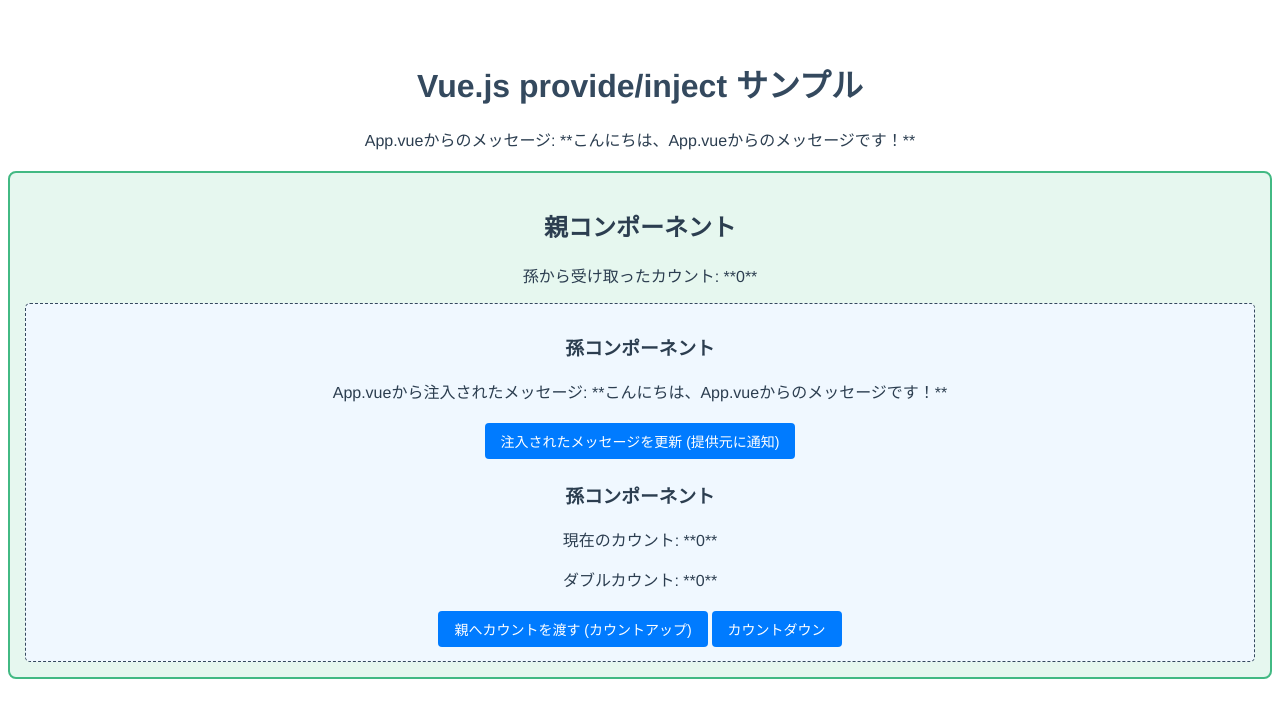
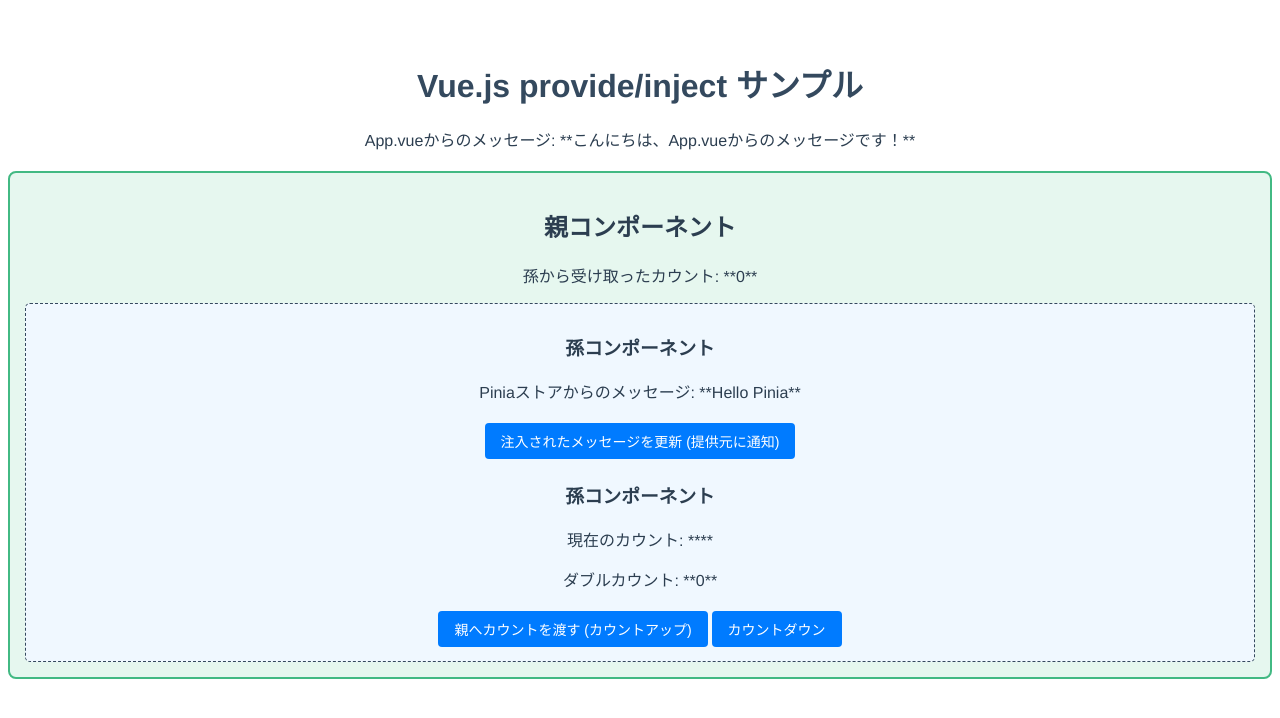
Before and after one commit to TerraNita/my-vue-app-20250728, a Vue app: page / in a window 1280 px wide. Shown: the top 718 px of the page. Built offline with nearby package versions, Linux system fonts and the light colour scheme.

Commit message:
Piniaを導入し、状態管理を実装。GrandchildComponent.vueを更新してPiniaストアからのメッセージとカウントを表示し、親コンポーネントへのカウントの受け渡し機能を改善。package.jsonとpackage-lock.jsonにPiniaの依存関係を追加。

```diff
--- a/package.json
+++ b/package.json
@@ -9,6 +9,7 @@
   },
   "dependencies": {
     "core-js": "^3.8.3",
+    "pinia": "^2.0.14",
     "vue": "^3.2.13"
   },
   "devDependencies": {
--- a/src/components/GrandchildComponent.vue
+++ b/src/components/GrandchildComponent.vue
@@ -1,60 +1,46 @@
-<!-- src/components/GrandchildComponent.vue -->
 <template>
   <div class="grandchild-component">
     <h3>孫コンポーネント</h3>
-      <!-- App.vueから直接注入されたメッセージを表示 -->
-      <p v-if="injectedMessage">App.vueから注入されたメッセージ: **{{ injectedMessage }}**</p>
-      <p v-else>メッセージは注入されていません。</p>
+    <p>Piniaストアからのメッセージ: **{{ store.message }}**</p>
 
     <button @click="changeInjectedMessage">注入されたメッセージを更新 (提供元に通知)</button>
 
     <h3>孫コンポーネント</h3>
-      <p>現在のカウント: **{{ count }}**</p>
-      <p>ダブルカウント: **{{ doubleCount }}**</p>
+    <p>現在のカウント: **{{ store.counter }}**</p>
+    <p>ダブルカウント: **{{ store.doubleCount }}**</p>
     <button @click="handleIncrement">親へカウントを渡す (カウントアップ)</button>
     <button @click="handleDecrement">カウントダウン</button>
   </div>
 </template>
 
 <script setup>
-  import { inject, defineEmits, watch } from 'vue';
-  import { useCounter } from '../composables/useCounter'; // コンポーザブルをインポート
+import { defineEmits, watch } from 'vue'; // defineEmitsとwatchをインポート
+import { useStore } from '../store'; // Piniaストアをインポート
 
-  // useCounter コンポーザブルを利用
-  const { count, increment, decrement, doubleCount } = useCounter(0);
+// Piniaストアを利用
+const store = useStore();
 
 // 親コンポーネントへイベントを発行するためのemitsを定義
 const emit = defineEmits(['increment']);
 
 // カウント値の変更をリアルタイムで親に通知
-  watch(count, (newCount) => {
+watch(() => store.counter, (newCount) => {
   emit('increment', newCount);
-  }, { immediate: true }); // immediate: trueで初期値も送信
+});
 
 // カウントアップボタンのハンドラ
 const handleIncrement = () => {
-    increment();
+  store.increment();
 };
 
 // カウントダウンボタンのハンドラ
 const handleDecrement = () => {
-    decrement();
+  store.counter--;
 };
 
-  // App.vueで提供された 'appMessageKey' を注入
-  // 第二引数はデフォルト値。もし提供元がデータを提供しなかった場合にこの値が使われる。
-  const injectedMessage = inject('appMessageKey', 'デフォルトメッセージ');
-
-  // App.vueで提供された更新関数を注入
-  const updateAppMessage = inject('updateAppMessageKey');
-
 const changeInjectedMessage = () => {
-    if (updateAppMessage) {
-      const newMessage = '孫からApp.vueへ更新！ (' + new Date().toLocaleTimeString() + ')';
-      updateAppMessage(newMessage); // 提供された関数を呼び出してApp.vueのデータを更新
-    } else {
-      console.warn('updateAppMessageKey が提供されていません。');
-    }
+    const newMessage = '孫からPiniaストアを更新！ (' + new Date().toLocaleTimeString() + ')';
+    store.setMessage(newMessage);
 };
 </script>
 
--- a/src/main.js
+++ b/src/main.js
@@ -1,4 +1,9 @@
 import { createApp } from 'vue'
+import { createPinia } from 'pinia'
 import App from './App.vue'
 
+
+const app = createApp(App)
+
+app.use(createPinia())
 createApp(App).mount('#app')
--- /dev/null
+++ b/src/store/index.js
@@ -0,0 +1,19 @@
+import { defineStore } from 'pinia'
+
+export const useStore = defineStore('main', {
+    state: () => ({
+        count: 0,
+        message: 'Hello Pinia',
+    }),
+    getters: {
+        doubleCount: (state) => state.count * 2,
+    },
+    actions: {
+        increment() {
+            this.count++
+        },
+        setMessage(newMessage) {
+            this.message = newMessage
+        }
+    }
+})
```
Also changed, not shown: 1 other file (tests, documents, lock files or other folders). Lines whose indentation alone changed are shown as unchanged.
